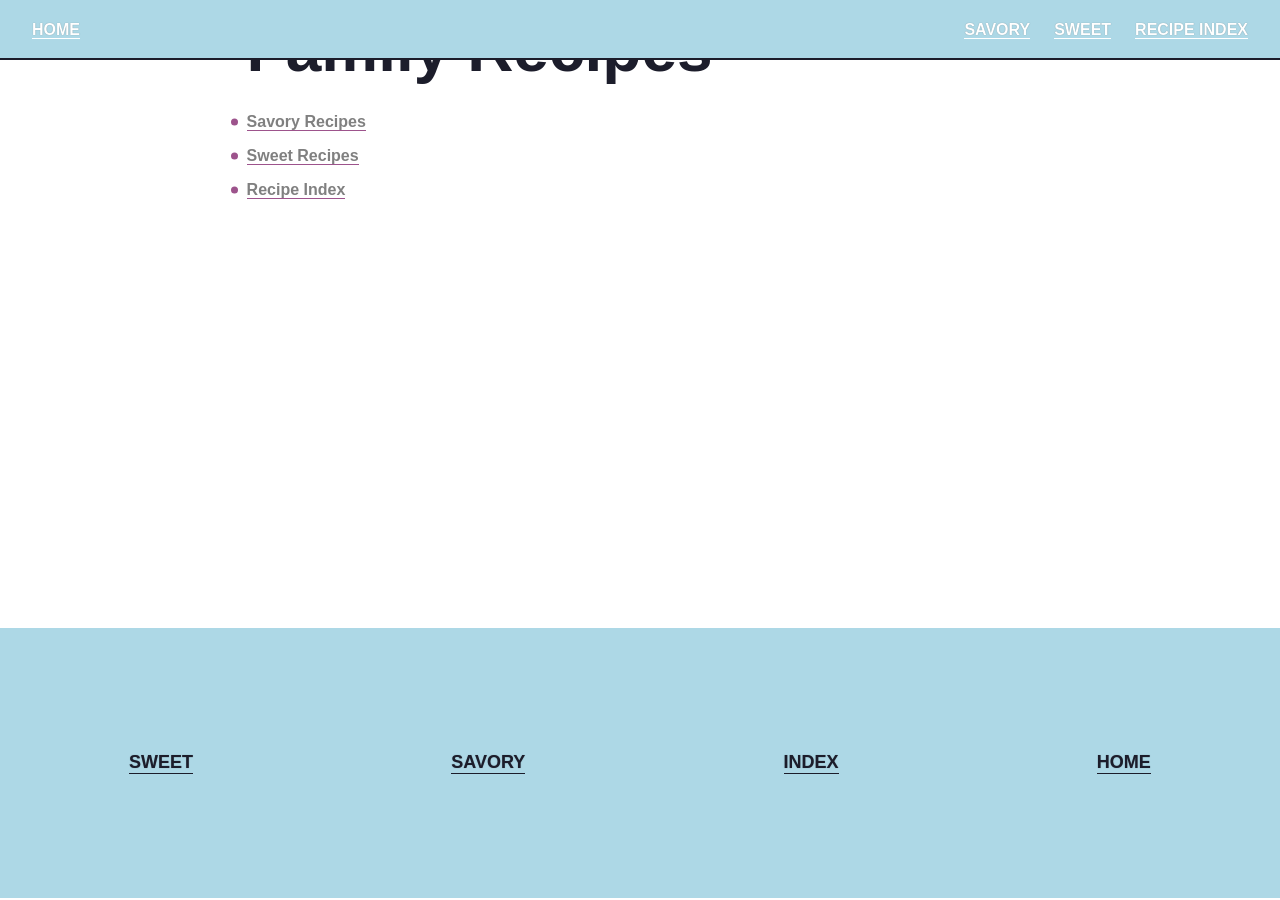
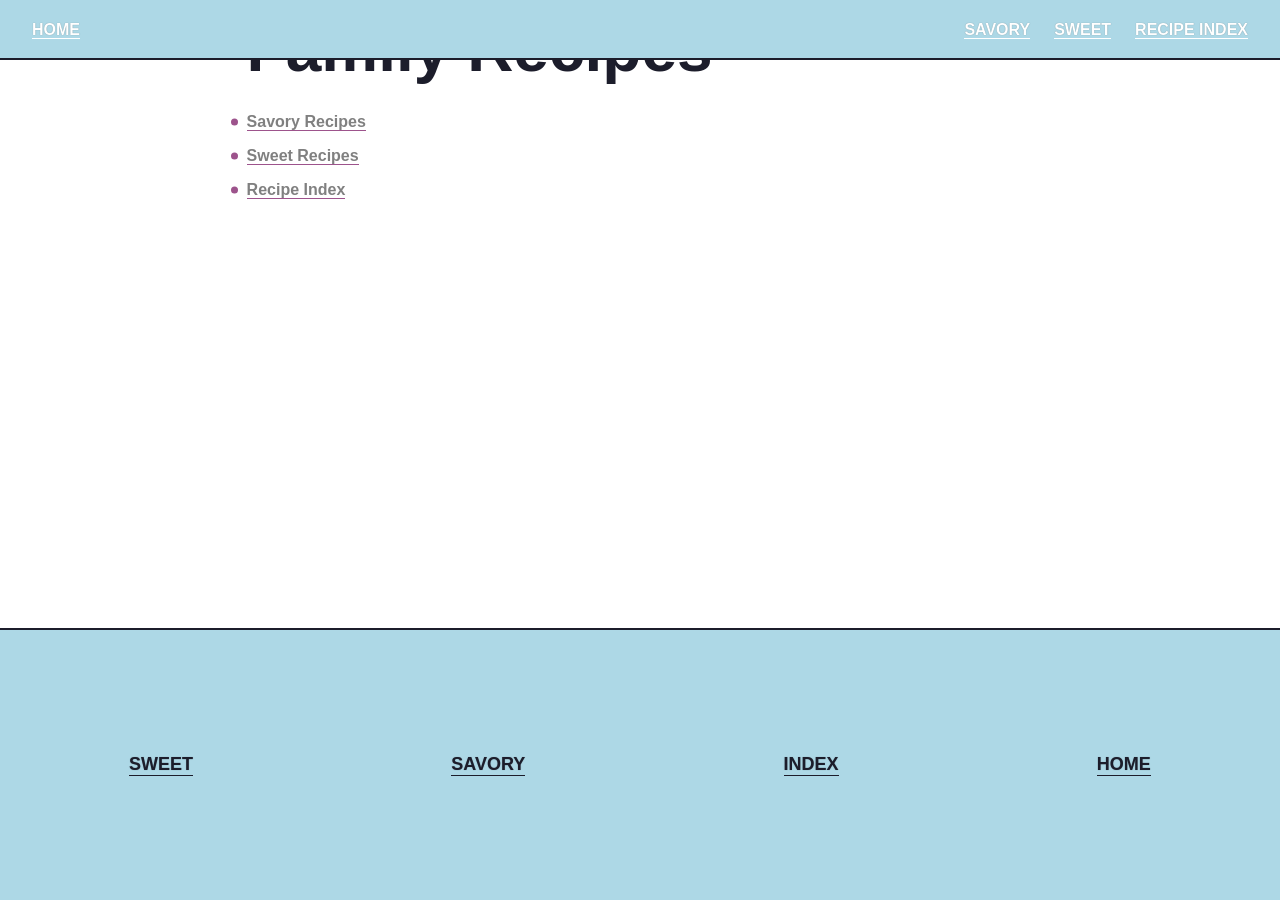
Before and after one commit to kbdonnally/family-recipes, a Jekyll site: the page built from index.md, in a window 1280 px wide and 900 px high, scrolled down 107 px. Built offline with Jekyll 4.4.1, drawn with Linux system fonts in a browser that asks for light colours; some web fonts are replaced.

Commit message:
Add border to top of footer

```diff
--- a/assets/css/_sass/_nav/_recipe-footer.scss
+++ b/assets/css/_sass/_nav/_recipe-footer.scss
@@ -10,6 +10,7 @@
 	min-width: 30vh;
 	width: 100%;
 	background-color: $lightblue;
+	border-top: 2px solid $darkgunmetal;
 }
 
 // ul
```
